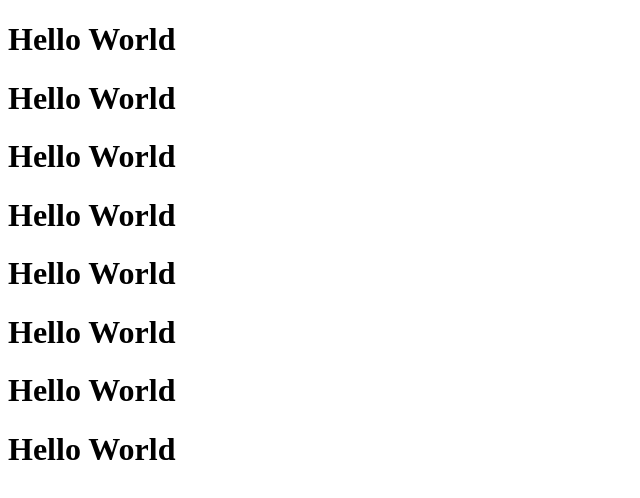
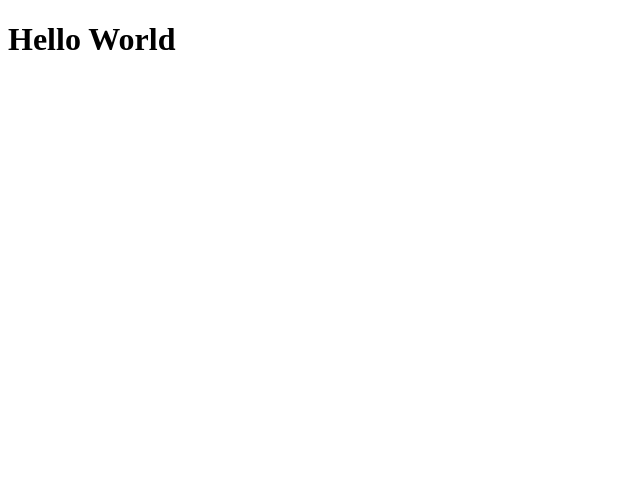
Before and after one commit to bhrugen/1-TaskOPedia, a React (Vite) app in the folder taskopedia/: page / in a window 1280 px wide. Shown: the top 498 px of the page, without its empty margins (0-640 px from the left). Built offline with nearby package versions, Linux system fonts and the light colour scheme.

Commit message:
Section 2 - Prettier

```diff
--- a/taskopedia/src/main.jsx
+++ b/taskopedia/src/main.jsx
@@ -1,21 +1,17 @@
-import { createRoot } from 'react-dom/client'
+import { createRoot } from "react-dom/client";
 
-const root= createRoot(document.getElementById('root'))
+const root = createRoot(document.getElementById("root"));
 
-function HomePage(){
+function HomePage() {
   return (
-  <div>
-    <h1>Hello World</h1>
-    <h1>Hello World</h1>
+    <div>
+      <h1>Hello World</h1>
     </div>
-  )
+  );
 }
 
 root.render(
   <div>
-  <HomePage/>
-  <HomePage/>
-  <HomePage/>
-  <HomePage/>
+    <HomePage />
   </div>
-)
+);
```
